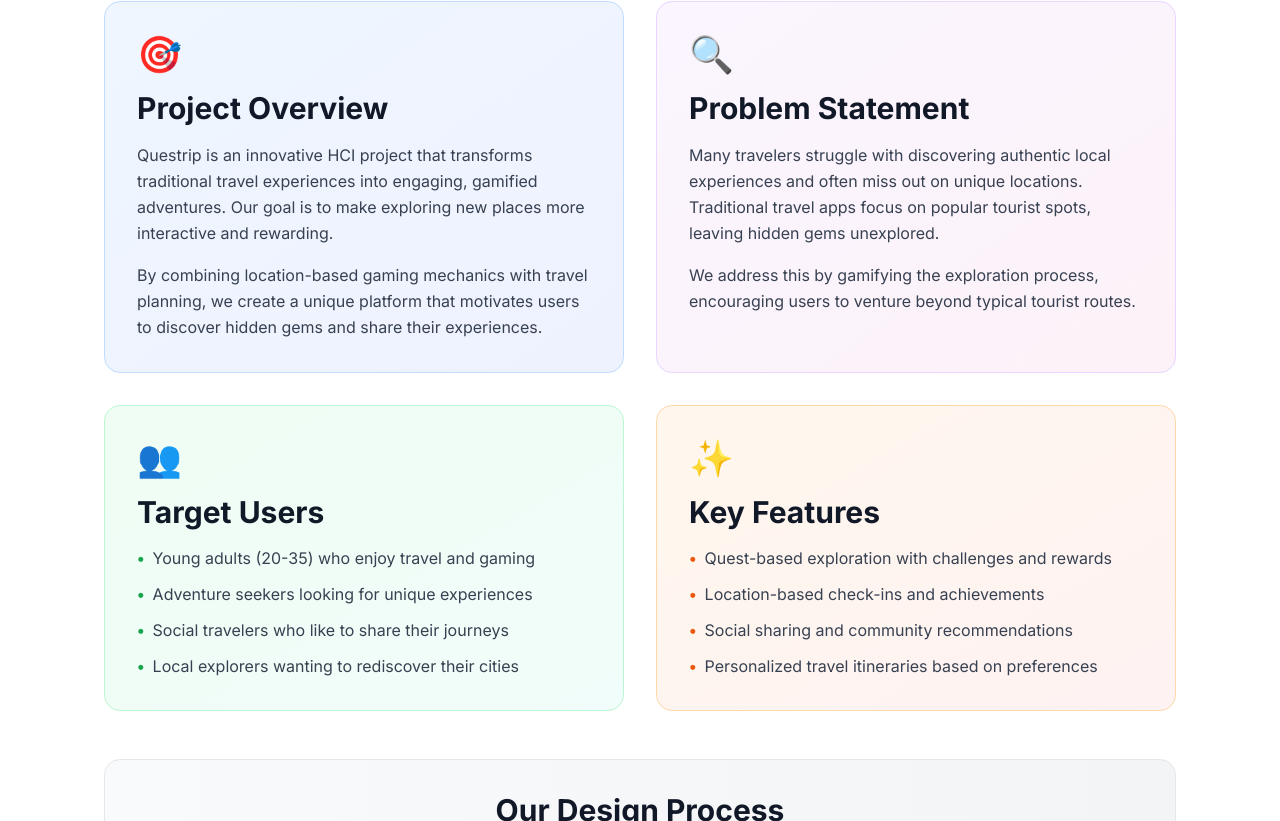
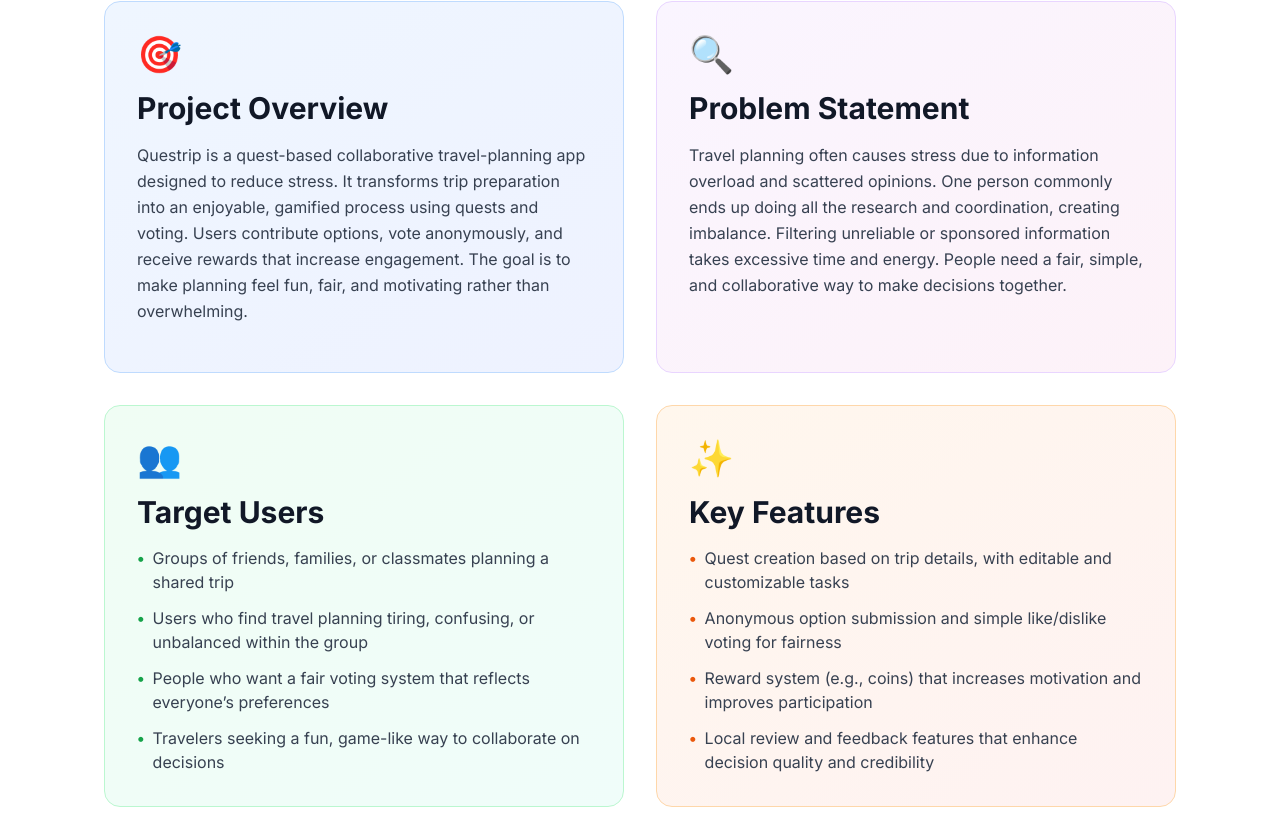
Before and after one commit to 9rin/hci-website-project, a React (Vite) app: page / in a window 1280 px wide. Shown: the part 1079-1900 px from the top of the page. Built offline with nearby package versions, Linux system fonts and the light colour scheme.

Commit message:
refactor: modify information

```diff
--- a/src/pages/Home.tsx
+++ b/src/pages/Home.tsx
@@ -196,11 +196,9 @@ const Home = () => {
                 Project Overview
               </h2>
               <p className="text-gray-700 leading-relaxed mb-4">
-                Questrip is an innovative HCI project that transforms traditional travel experiences into engaging, gamified adventures. Our goal is to make exploring new places more interactive and rewarding.
+              Questrip is a quest-based collaborative travel-planning app designed to reduce stress. It transforms trip preparation into an enjoyable, gamified process using quests and voting. Users contribute options, vote anonymously, and receive rewards that increase engagement. The goal is to make planning feel fun, fair, and motivating rather than overwhelming.
               </p>
-              <p className="text-gray-700 leading-relaxed">
-                By combining location-based gaming mechanics with travel planning, we create a unique platform that motivates users to discover hidden gems and share their experiences.
-              </p>
+
             </div>
 
             {/* Problem Statement */}
@@ -210,11 +208,8 @@ const Home = () => {
                 Problem Statement
               </h2>
               <p className="text-gray-700 leading-relaxed mb-4">
-                Many travelers struggle with discovering authentic local experiences and often miss out on unique locations. Traditional travel apps focus on popular tourist spots, leaving hidden gems unexplored.
-              </p>
-              <p className="text-gray-700 leading-relaxed">
-                We address this by gamifying the exploration process, encouraging users to venture beyond typical tourist routes.
-              </p>
+              Travel planning often causes stress due to information overload and scattered opinions. One person commonly ends up doing all the research and coordination, creating imbalance. Filtering unreliable or sponsored information takes excessive time and energy. People need a fair, simple, and collaborative way to make decisions together.
+               </p>
             </div>
 
             {/* Target Users */}
@@ -226,19 +221,19 @@ const Home = () => {
               <ul className="space-y-3 text-gray-700">
                 <li className="flex items-start">
                   <span className="text-green-600 mr-2 font-bold">•</span>
-                  <span>Young adults (20-35) who enjoy travel and gaming</span>
+                  <span>Groups of friends, families, or classmates planning a shared trip</span>
                 </li>
                 <li className="flex items-start">
                   <span className="text-green-600 mr-2 font-bold">•</span>
-                  <span>Adventure seekers looking for unique experiences</span>
+                  <span>Users who find travel planning tiring, confusing, or unbalanced within the group</span>
                 </li>
                 <li className="flex items-start">
                   <span className="text-green-600 mr-2 font-bold">•</span>
-                  <span>Social travelers who like to share their journeys</span>
+                  <span>People who want a fair voting system that reflects everyone’s preferences</span>
                 </li>
                 <li className="flex items-start">
                   <span className="text-green-600 mr-2 font-bold">•</span>
-                  <span>Local explorers wanting to rediscover their cities</span>
+                  <span>Travelers seeking a fun, game-like way to collaborate on decisions</span>
                 </li>
               </ul>
             </div>
@@ -252,19 +247,19 @@ const Home = () => {
               <ul className="space-y-3 text-gray-700">
                 <li className="flex items-start">
                   <span className="text-orange-600 mr-2 font-bold">•</span>
-                  <span>Quest-based exploration with challenges and rewards</span>
+                  <span>Quest creation based on trip details, with editable and customizable tasks</span>
                 </li>
                 <li className="flex items-start">
                   <span className="text-orange-600 mr-2 font-bold">•</span>
-                  <span>Location-based check-ins and achievements</span>
+                  <span>Anonymous option submission and simple like/dislike voting for fairness</span>
                 </li>
                 <li className="flex items-start">
                   <span className="text-orange-600 mr-2 font-bold">•</span>
-                  <span>Social sharing and community recommendations</span>
+                  <span>Reward system (e.g., coins) that increases motivation and improves participation</span>
                 </li>
                 <li className="flex items-start">
                   <span className="text-orange-600 mr-2 font-bold">•</span>
-                  <span>Personalized travel itineraries based on preferences</span>
+                  <span>Local review and feedback features that enhance decision quality and credibility</span>
                 </li>
               </ul>
             </div>
```
